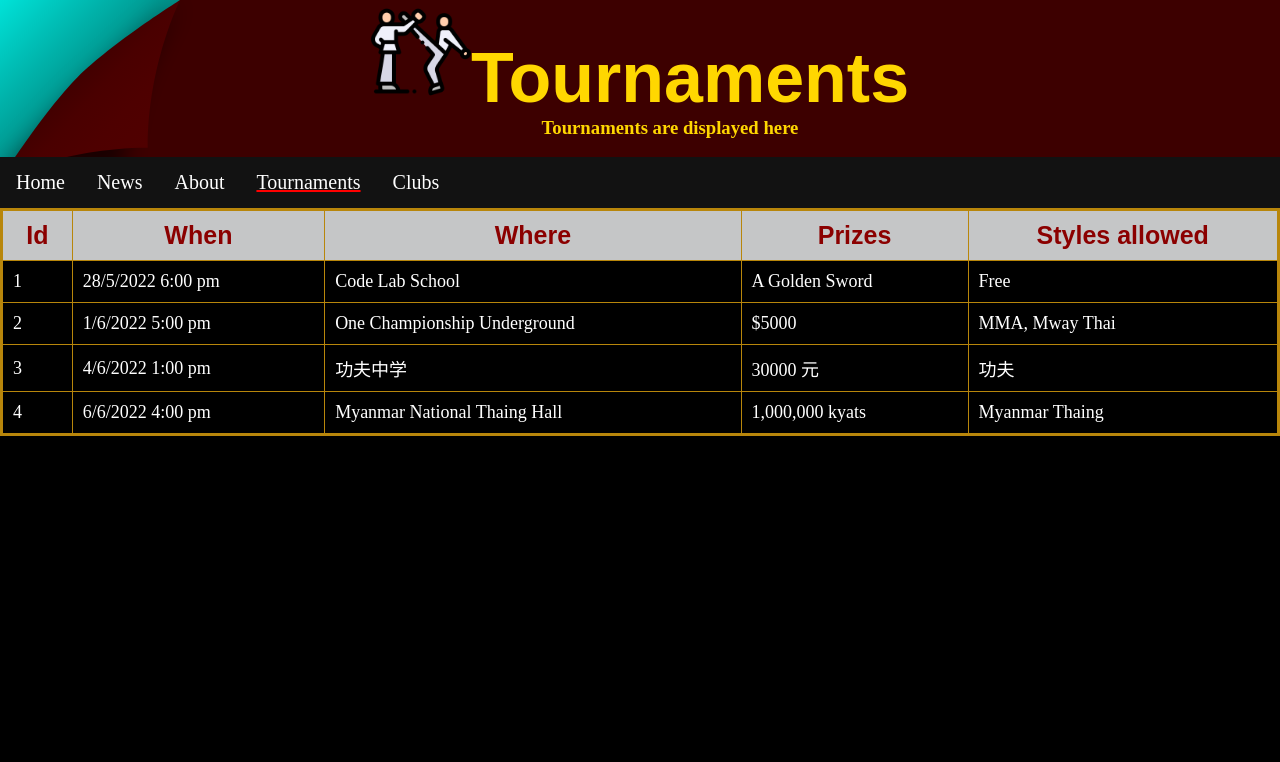
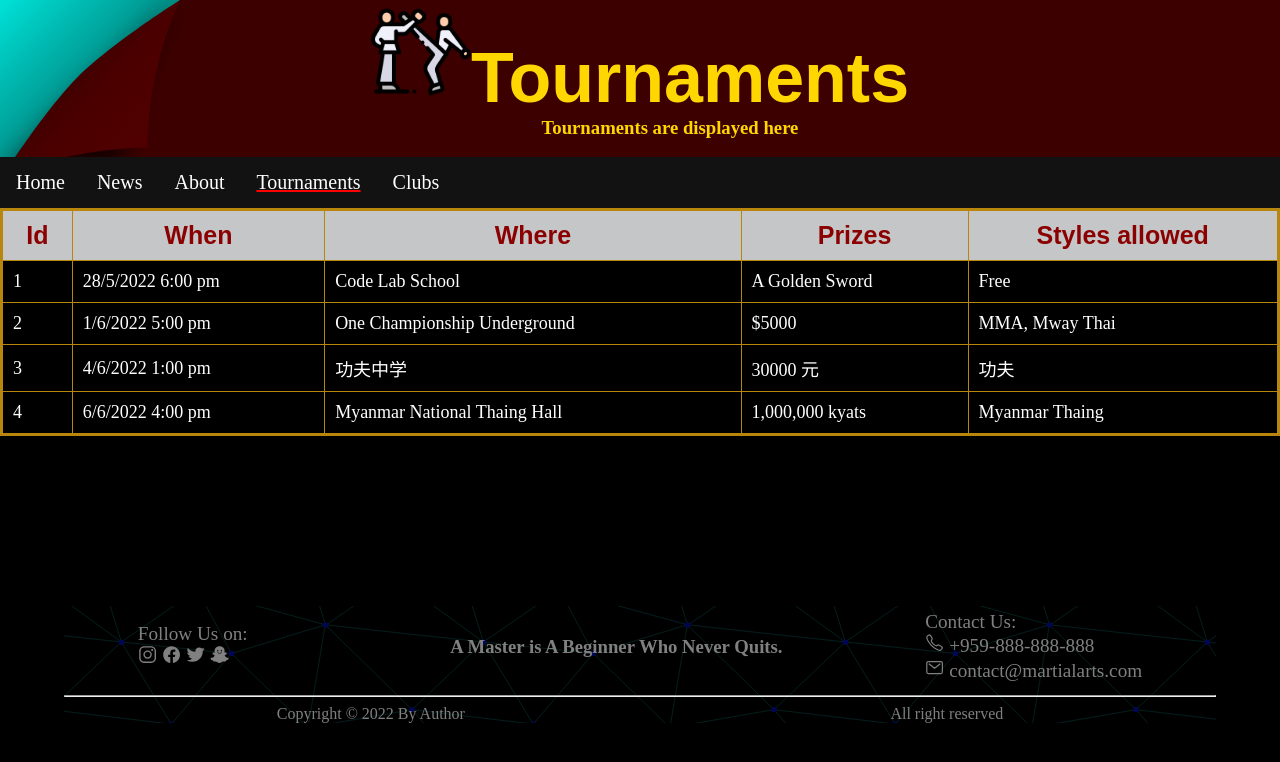
Before and after one commit to AungKhantHein314/martial_arts, a plain HTML site: page views/tournament.html in a window 1280 px wide. Drawn offline with nearby package versions, Linux system fonts and the light colour scheme.

Commit message:
finalForHTMLandCSS

```diff
--- a/style.css
+++ b/style.css
@@ -261,8 +261,10 @@ footer * {
 }
 
 footer main {
-	display: flex;
-	align-items: space-between;
+	display: flex !important;
+	flex-direction: row !important;
+	justify-content: space-around !important;
+	align-items: center !important;
 }
 
 .social, .contact {
@@ -280,13 +282,13 @@ ion-icon:hover, label:hover, div:hover {
 	margin-bottom: 10px;
 }
 
-@media (max-width: 850px) {
+@media only screen and (max-width: 850px) {
 	footer main {
 		flex-direction: column;
 	}
 }
 
-@media (max-width: 400px) {
+@media only screen and (max-width: 400px) {
 	.social, .contact {
 		font-size: medium;
 	}
--- a/views/tournament.html
+++ b/views/tournament.html
@@ -1,11 +1,13 @@
 <!DOCTYPE html>
 <html>
+
 <head>
 	<meta charset="utf-8">
 	<meta name="viewport" content="width=device-width, initial-scale=1">
 	<link rel="stylesheet" type="text/css" href="./../style.css">
 	<title>Tournaments</title>
 </head>
+
 <body>
 	<header class="main-header">
 
@@ -65,6 +67,44 @@
 		</table>
 	</div>
 
+	<div style="height: 170px;">
+		<!-- For Space -->
+	</div>
 
+	<!-- Footer Start -->
+	<footer>
+		<main>
+			<!-- Social  -->
+			<section class="social">
+				<div>Follow Us on:</div>
+				<ion-icon name="logo-instagram"></ion-icon>
+				<ion-icon name="logo-facebook"></ion-icon>
+				<ion-icon name="logo-twitter"></ion-icon>
+				<ion-icon name="logo-snapchat"></ion-icon>
+			</section>
+
+			<h3>
+				A Master is A Beginner Who Never Quits.
+			</h3>
+
+			<!-- Call us -->
+			<section class="contact">
+				<div>Contact Us:</div>
+				<ion-icon name="call-outline"></ion-icon> <label>+959-888-888-888</label> <br>
+				<ion-icon name="mail-outline"></ion-icon> <label>contact@martialarts.com</label>
+			</section>
+		</main>
+		<hr>
+
+		<!-- Copyright -->
+		<section class="copyright">
+			<div>Copyright © 2022 By Author</div>
+			<div>All right reserved</div>
+		</section>
+	</footer>
+	<!-- Footer End -->
+	<script type="module" src="https://unpkg.com/ionicons@5.5.2/dist/ionicons/ionicons.esm.js"></script>
+	<script nomodule src="https://unpkg.com/ionicons@5.5.2/dist/ionicons/ionicons.js"></script>
 </body>
+
 </html>
```
Also changed, not shown: views/about.html (+34 -0 lines), views/clubs.html (+34 -0 lines), views/news.html (+42 -8 lines). Lines whose indentation alone changed are shown as unchanged.
